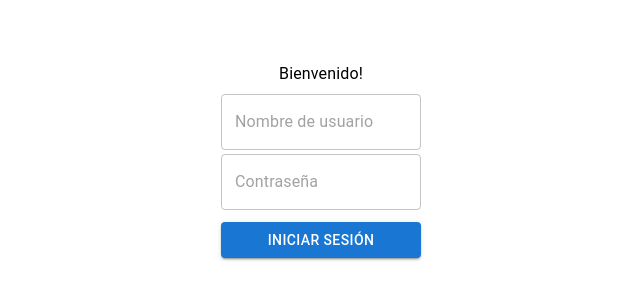
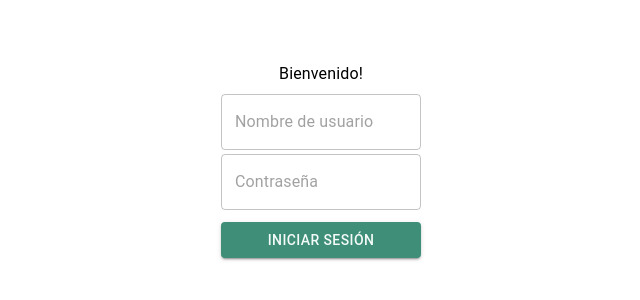
Before and after one commit to MustaCH/EldarChallenge, a React (Create React App) app: page / in a window 1280 px wide. Shown: the part 164-464 px from the top of the page, without its empty margins (319-959 px from the left). Built offline with nearby package versions, Linux system fonts and the light colour scheme; no server answers.

Commit message:
STYLE | Modificados estilos de login

```diff
--- a/src/components/login/index.tsx
+++ b/src/components/login/index.tsx
@@ -60,6 +60,16 @@ export default function Login({ handleLogin, error }: LoginProps) {
                 onBlur={form.handleBlur}
                 error={form.touched.user && Boolean(form.errors.user)}
                 helperText={form.touched.user && form.errors.user}
+                sx={{
+                  "& .MuiOutlinedInput-root": {
+                    "&.Mui-focused fieldset": {
+                      borderColor: "#3e8e78",
+                    },
+                  },
+                  "& label.Mui-focused": {
+                    color: "#3e8e78",
+                  },
+                }}
               />
               <TextField
                 name="password"
@@ -71,13 +81,28 @@ export default function Login({ handleLogin, error }: LoginProps) {
                 onBlur={form.handleBlur}
                 error={form.touched.password && Boolean(form.errors.password)}
                 helperText={form.touched.password && form.errors.password}
+                sx={{
+                  "& .MuiOutlinedInput-root": {
+                    "&.Mui-focused fieldset": {
+                      borderColor: "#3e8e78",
+                    },
+                  },
+                  "& label.Mui-focused": {
+                    color: "#3e8e78",
+                  },
+                }}
               />
               {error && (
                 <Typography color="error">
                   Usuario o contraseña incorrectos
                 </Typography>
               )}
-              <Button type="submit" variant="contained" sx={{ marginY: "8px" }}>
+              <Button
+                type="submit"
+                variant="contained"
+                sx={{ marginY: "8px" }}
+                className="bg-[#3e8e78] text-[#f3faf7]"
+              >
                 Iniciar Sesión
               </Button>
             </FormControl>
--- a/src/components/navbar/index.tsx
+++ b/src/components/navbar/index.tsx
@@ -96,7 +96,7 @@ export default function NavBar({ isAuthorized }: NavBarProps) {
             PaperProps={{
               sx: {
                 backgroundColor: "#64af99",
-                color: "#0f241f",
+                color: "#f3faf7",
                 width: 250,
               },
             }}
```
